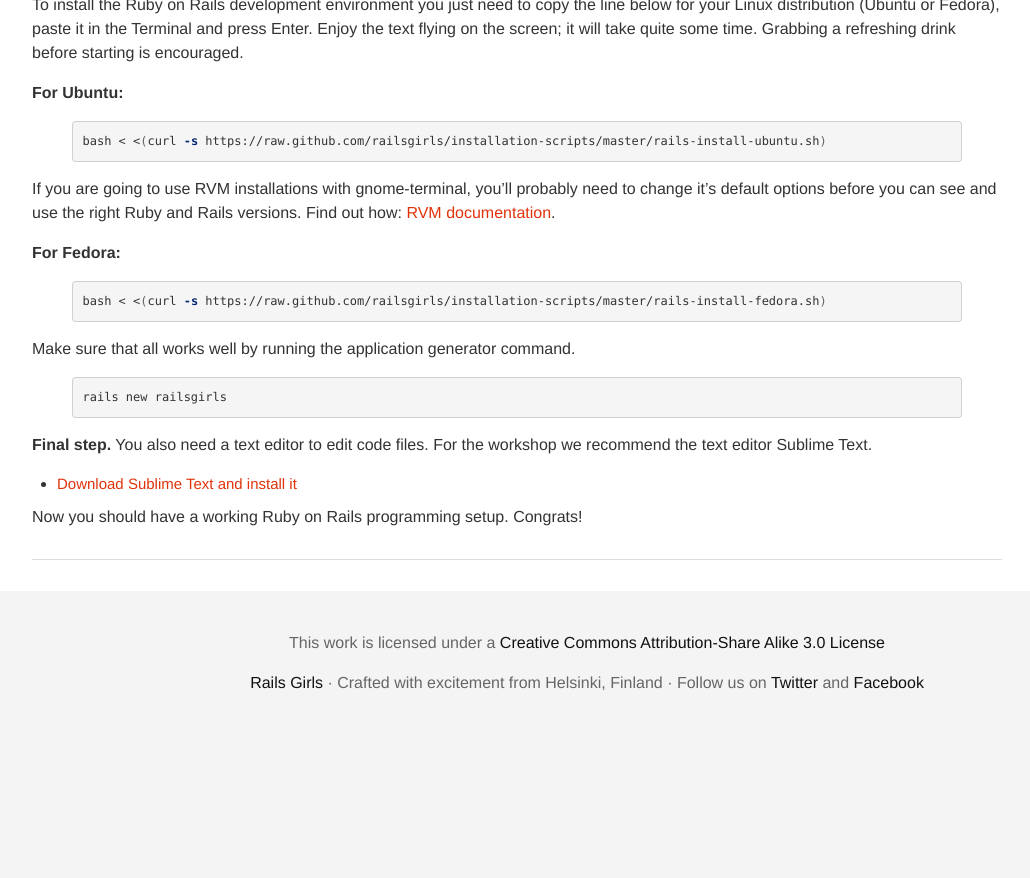
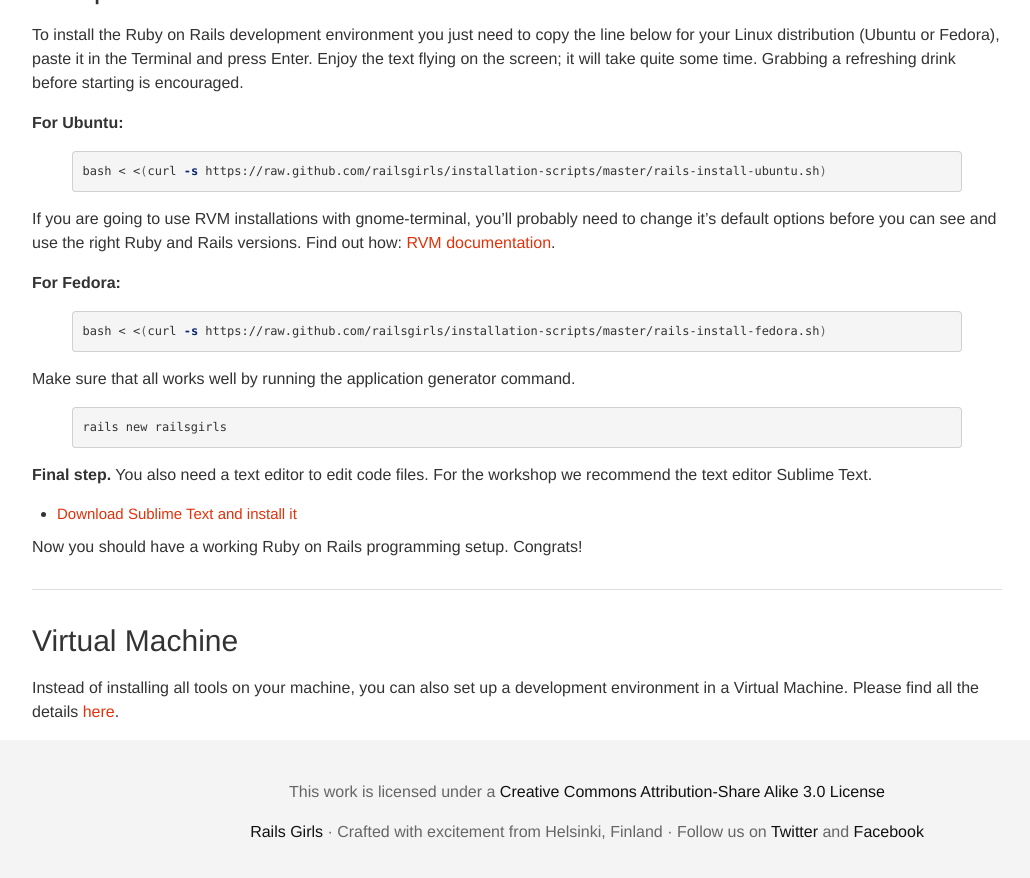
Before and after one commit to railsgirls/guides.railsgirls.com, a Jekyll site: the page built from _posts/2013-05-02-install.markdown, in a window 1280 px wide and 900 px high, scrolled down 3799 px. Shown: the top 878 px of the window, without its empty margins (53-1083 px from the left). Built offline with Jekyll 4.4.1, drawn with Linux system fonts in a browser that asks for light colours; nearby versions of some CDN libraries; before the commit the page ends 4550 px from its top, so only the background shows below that; some of the changed text lies outside the part shown.

Commit message:
referencing virtual image as an alternative installment in install doc

```diff
--- a/_posts/2013-05-02-install.markdown
+++ b/_posts/2013-05-02-install.markdown
@@ -14,6 +14,7 @@
 * [Setup for OS X](#setup-for-os-x)
 * [Setup for Windows](#setup-for-windows)
 * [Setup for Linux](#setup-for-linux)
+* [Alternative Installment for all OS](#virtual-machine)
 
 <hr />
 
@@ -168,3 +169,7 @@
 Now you should have a working Ruby on Rails programming setup. Congrats!
 
 <hr />
+
+## Virtual Machine
+
+Instead of installing all tools on your machine, you can also set up a development environment in a Virtual Machine. Please find all the details [here]({% post_url 2014-03-24-alternative-dev-environment %}).
```
